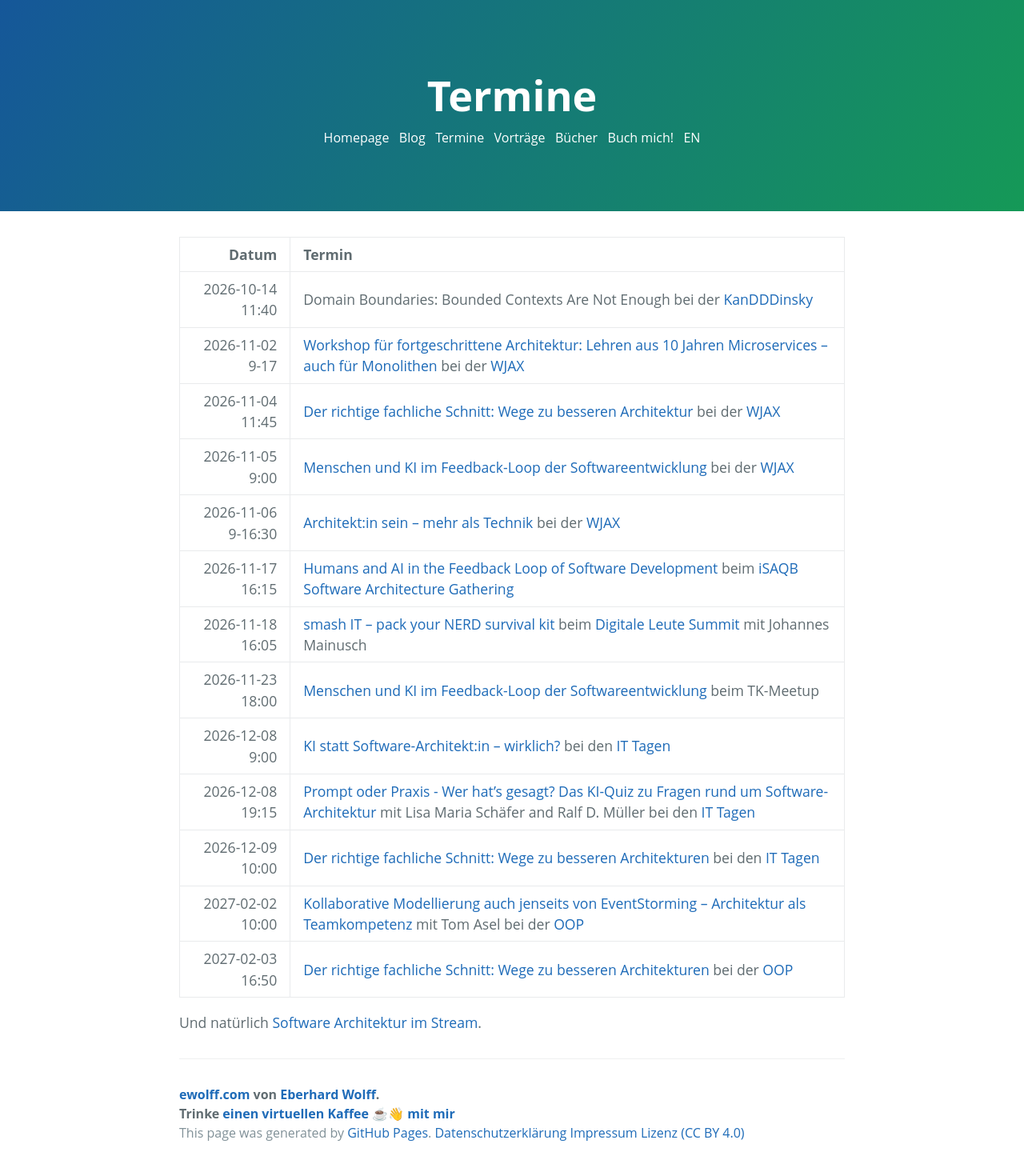
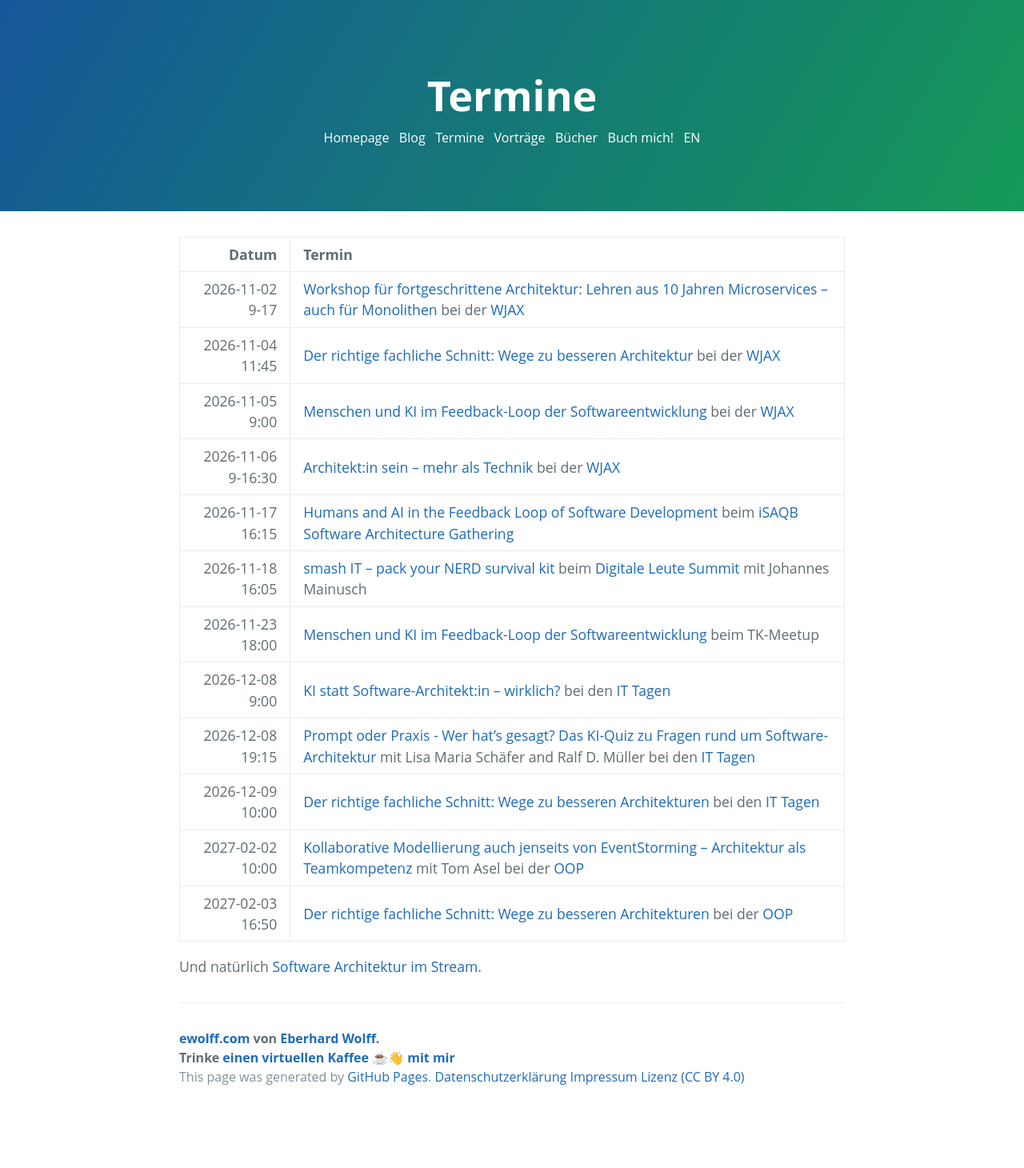
Before and after one commit to ewolff/ewolff.com, a Jekyll site: the page built from termine.md, in a window 1280 px wide. Shown: the whole page at 80% size. Built offline with Jekyll 4.4.1, drawn with Linux system fonts in a browser that asks for light colours; after the commit the page ends 1390 px from its top, so only the background shows below that.

Commit message:
Vergangenen Termin entfernt

```diff
--- a/termine.md
+++ b/termine.md
@@ -5,7 +5,6 @@ layout: de
 
 |            Datum | Termin                                                                                                                                                                                                      |
 |-----------------:|:------------------------------------------------------------------------------------------------------------------------------------------------------------------------------------------------------------|
-| 2026-10-14 11:40 | Domain Boundaries: Bounded Contexts Are Not Enough bei der [KanDDDinsky](https://kandddinsky.de/) |
 | 2026-11-02 9-17 | [Workshop für fortgeschrittene Architektur: Lehren aus 10 Jahren Microservices – auch für Monolithen](https://jax.de/microservices/microservices-workshop-fortgeschrittene/) bei der [WJAX](https://jax.de/muenchen/) |
 | 2026-11-04 11:45  | [Der richtige fachliche Schnitt: Wege zu besseren Architektur](https://jax.de/software-architecture/fachlicher-schnitt-ddd-architektur) bei der [WJAX](https://jax.de/muenchen/) |
 | 2026-11-05 9:00  | [Menschen und KI im Feedback-Loop der Softwareentwicklung](https://jax.de/enterprise-ai/menschen-ki-feedback-loop-softwareentwicklung) bei der [WJAX](https://jax.de/muenchen/) |
```
Also changed, not shown: schedule.md (+0 -1 lines).
